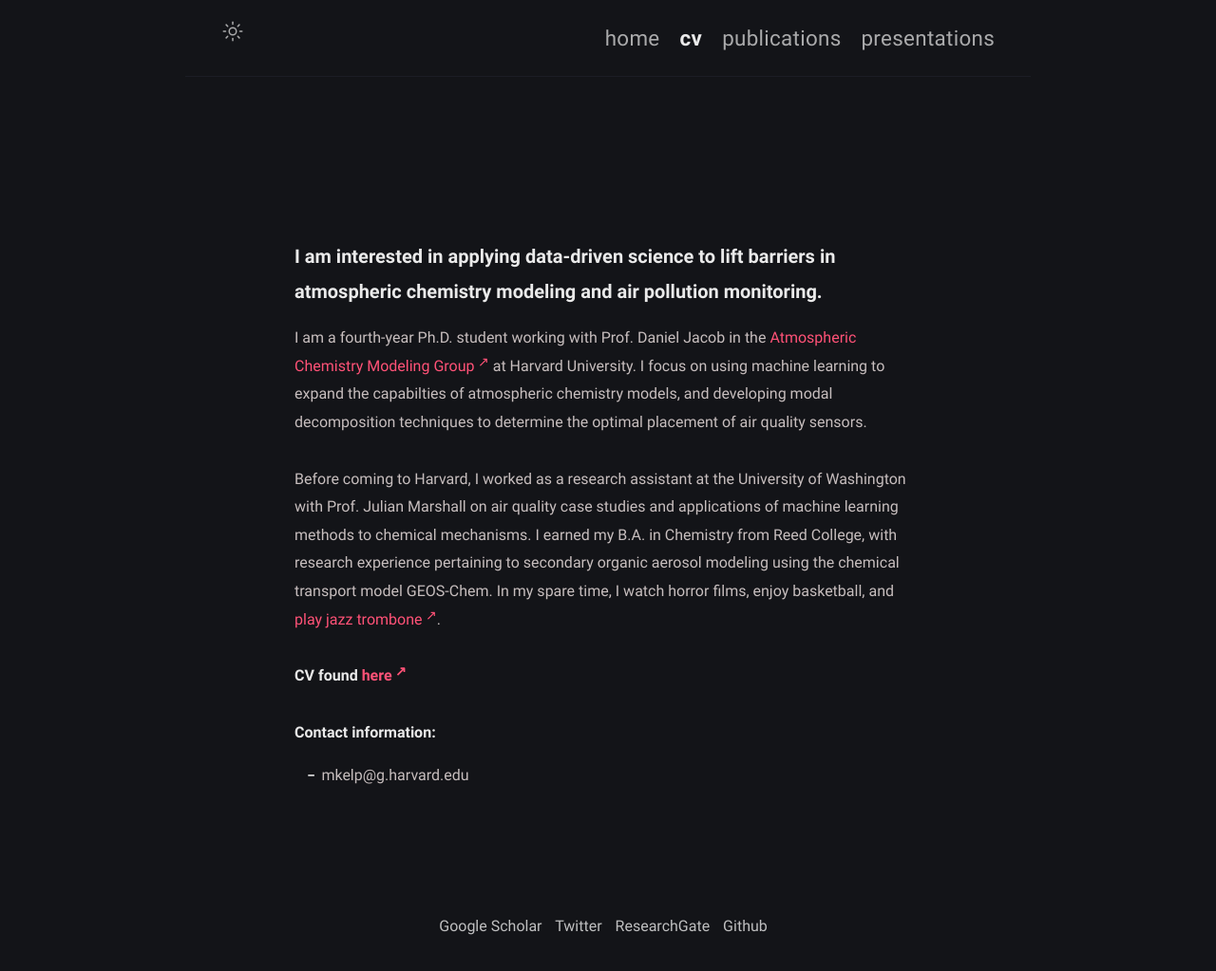
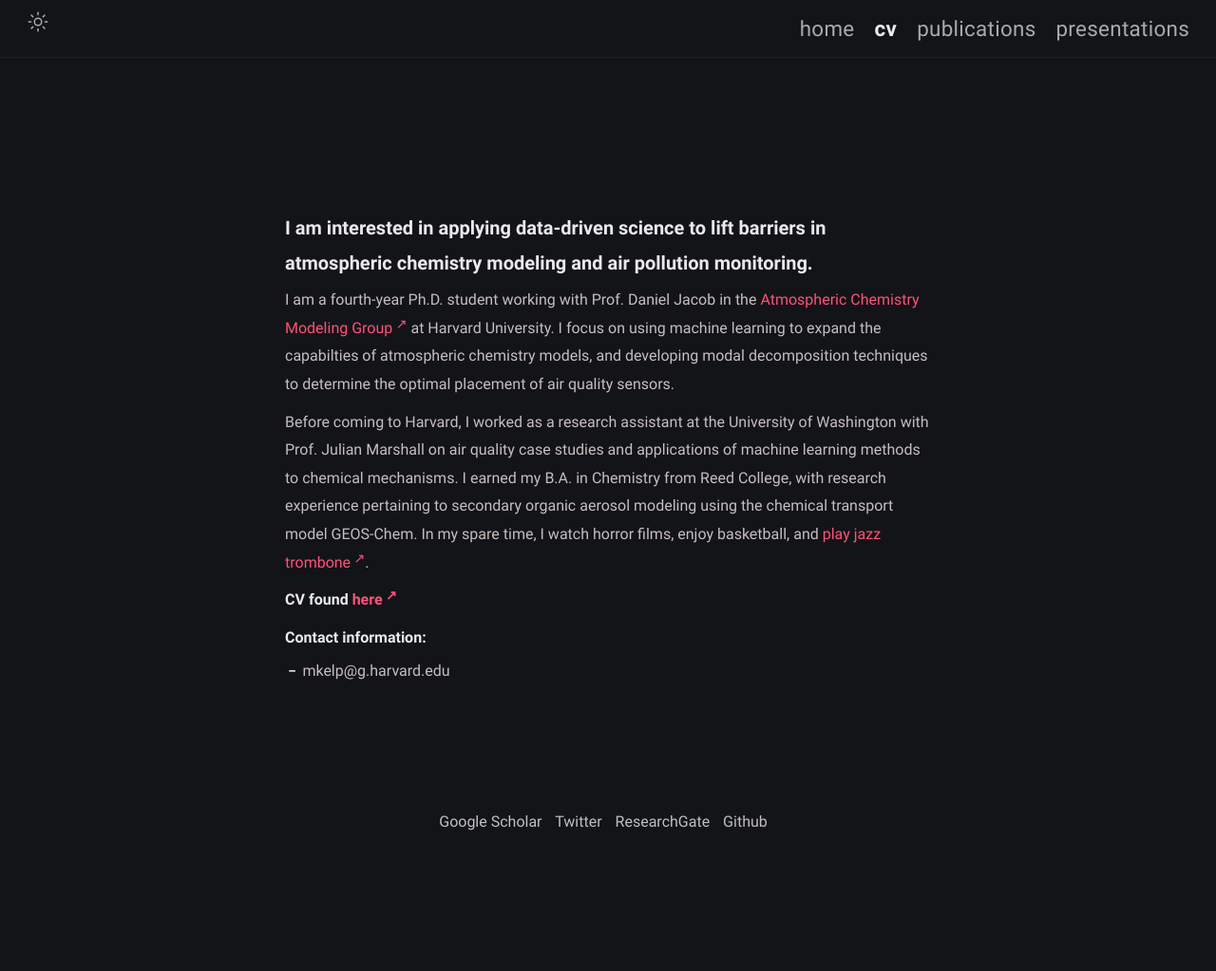
Before and after one commit to mkelp/mkelp.github.io, a Jekyll site: the page built from CV.md, in a window 1280 px wide. Shown: the whole page at 95% size. Built offline with Jekyll 4.4.1, drawn with Linux system fonts in a browser that asks for light colours; after the commit the page ends 913 px from its top, so only the background shows below that.

Commit message:
widen margins 5

```diff
--- a/_sass/main.scss
+++ b/_sass/main.scss
@@ -35,18 +35,18 @@ $dark-smoke: #4a4d56;
 $dark-gray: #767f87;
 
 // Width of the content area
-$wide-size: 890px;
+$wide-size: 2000px;
 $narrow-size: 720px;
 
 // Padding unit
-$spacing-full: 30px;
+$spacing-full: 20px;
 $spacing-half: $spacing-full / 2;
 
 // State of devices
 $on-mobile: 768px;
 $on-tablet: 769px;
-$on-desktop: 2000px;
-$on-widescreen: 2000px;
+$on-desktop: 1024px;
+$on-widescreen: 1152px;
 
 @mixin media-query($device) {
   @media screen and (max-width: $device) {
```
